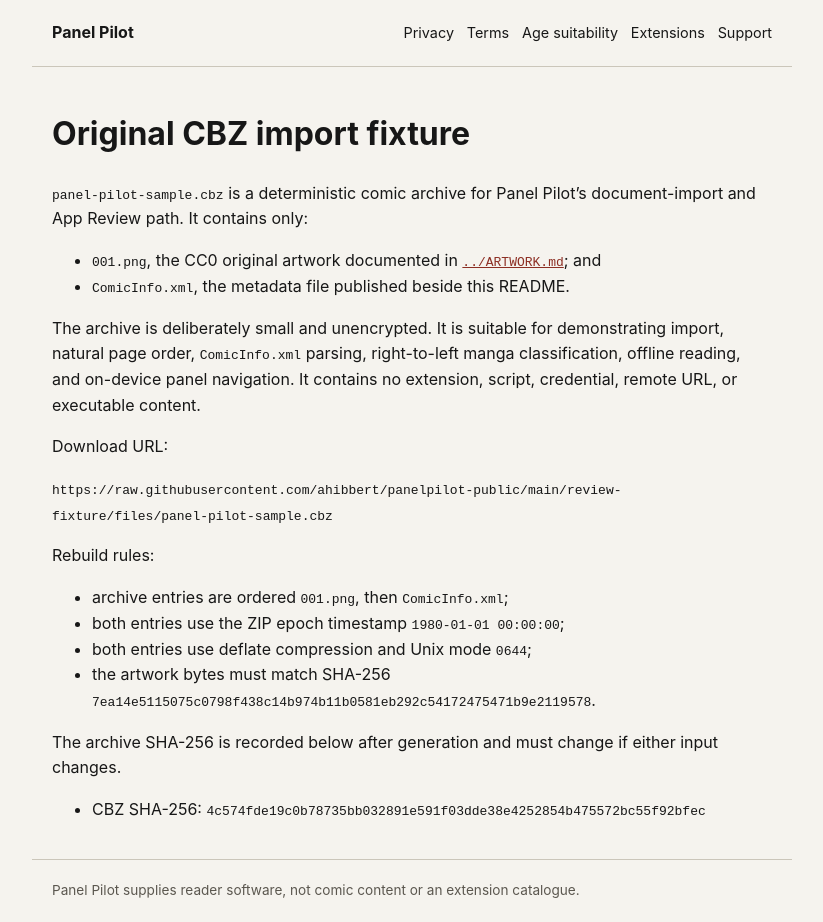
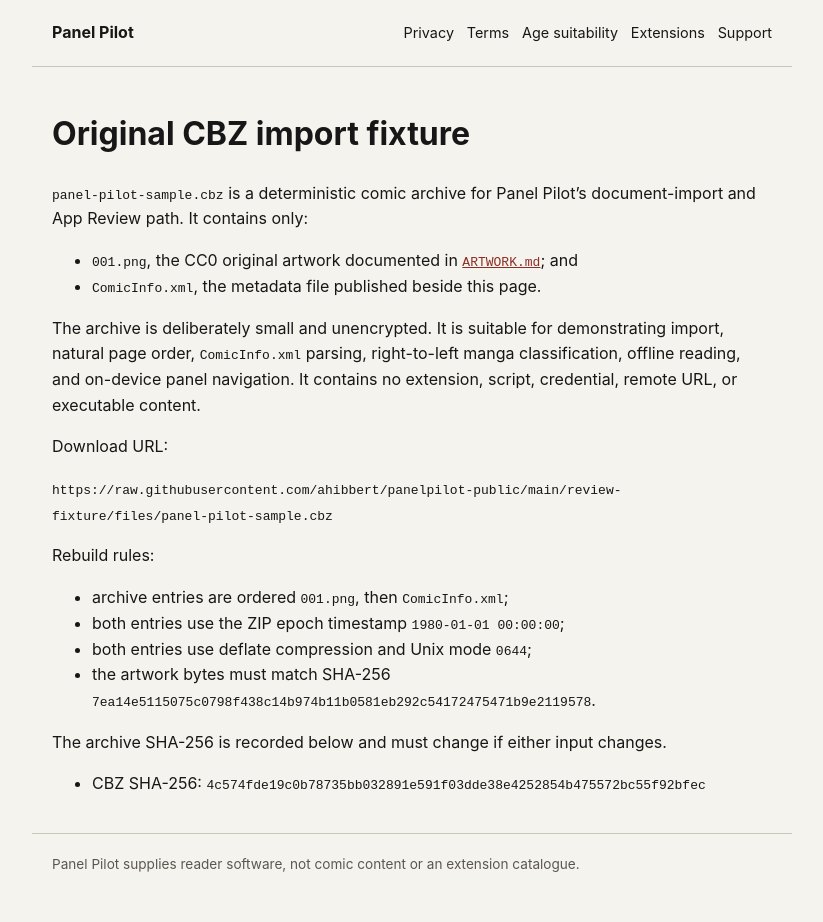
Before and after one commit to ahibbert/panelpilot-public, a Jekyll site: the page built from review-fixture/files/index.md, in a window 1280 px wide. Shown: the whole page, without its empty margins (228-1051 px from the left). Built offline with Jekyll 4.4.1, drawn with Linux system fonts in a browser that asks for light colours; our own code applies the rules of GitHub Pages for plain Markdown files; after the commit the page ends 900 px from its top, so only the background shows below that.

Commit message:
Expose CBZ fixture on Pages [skip ci]

```diff
--- a/review-fixture/files/README.md
+++ b/review-fixture/files/index.md
@@ -1,9 +1,14 @@
+---
+layout: default
+title: Original CBZ import fixture
+---
+
 # Original CBZ import fixture
 
 `panel-pilot-sample.cbz` is a deterministic comic archive for Panel Pilot's document-import and App Review path. It contains only:
 
-- `001.png`, the CC0 original artwork documented in [`../ARTWORK.md`](../ARTWORK.md); and
-- `ComicInfo.xml`, the metadata file published beside this README.
+- `001.png`, the CC0 original artwork documented in [`ARTWORK.md`](../ARTWORK.html); and
+- `ComicInfo.xml`, the metadata file published beside this page.
 
 The archive is deliberately small and unencrypted. It is suitable for demonstrating import, natural page order, `ComicInfo.xml` parsing, right-to-left manga classification, offline reading, and on-device panel navigation. It contains no extension, script, credential, remote URL, or executable content.
 
@@ -18,6 +23,6 @@ Rebuild rules:
 - both entries use deflate compression and Unix mode `0644`;
 - the artwork bytes must match SHA-256 `7ea14e5115075c0798f438c14b974b11b0581eb292c54172475471b9e2119578`.
 
-The archive SHA-256 is recorded below after generation and must change if either input changes.
+The archive SHA-256 is recorded below and must change if either input changes.
 
 - CBZ SHA-256: `4c574fde19c0b78735bb032891e591f03dde38e4252854b475572bc55f92bfec`
```
Also changed, not shown: index.md (+1 -1 lines), review-fixture/README.md (+1 -1 lines).
